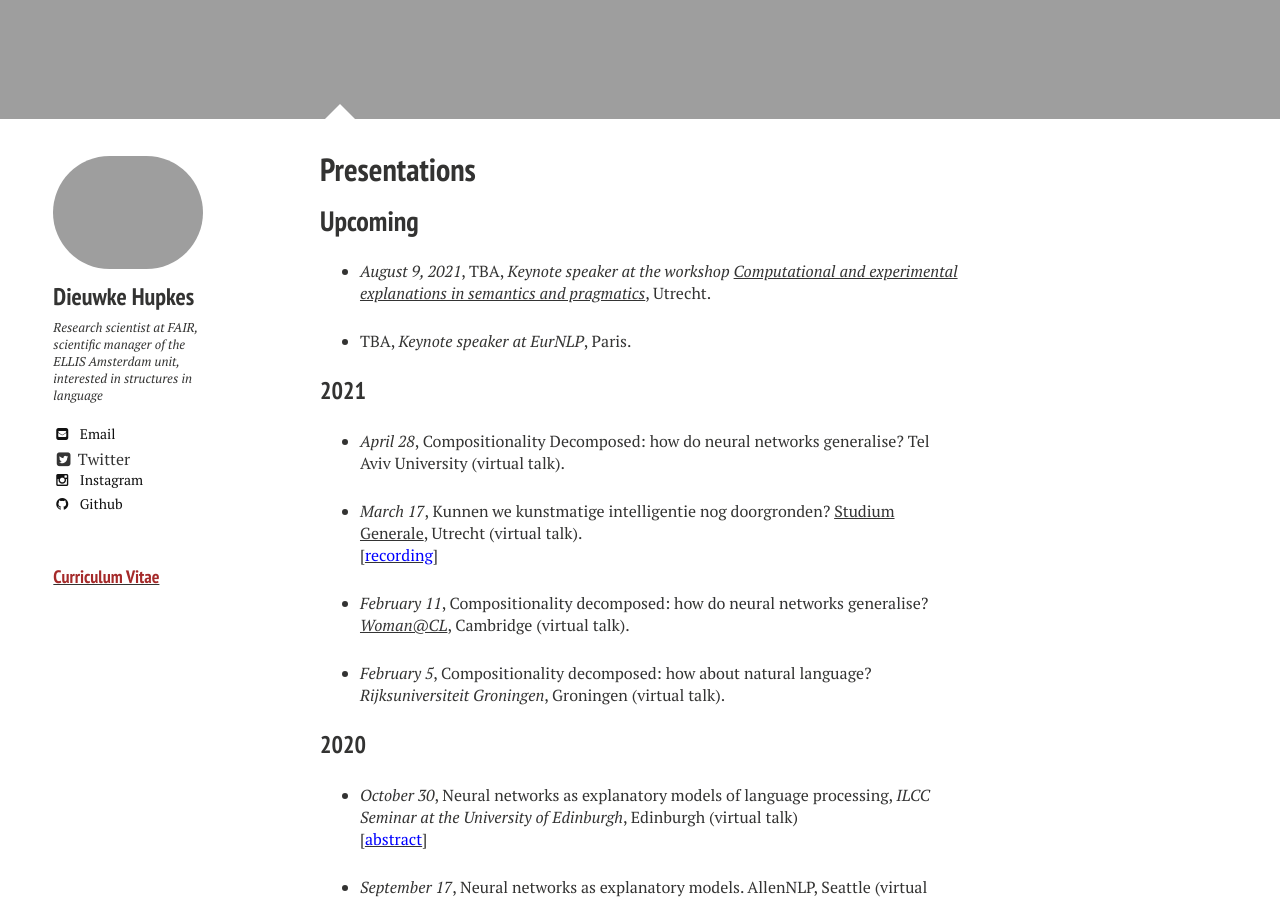
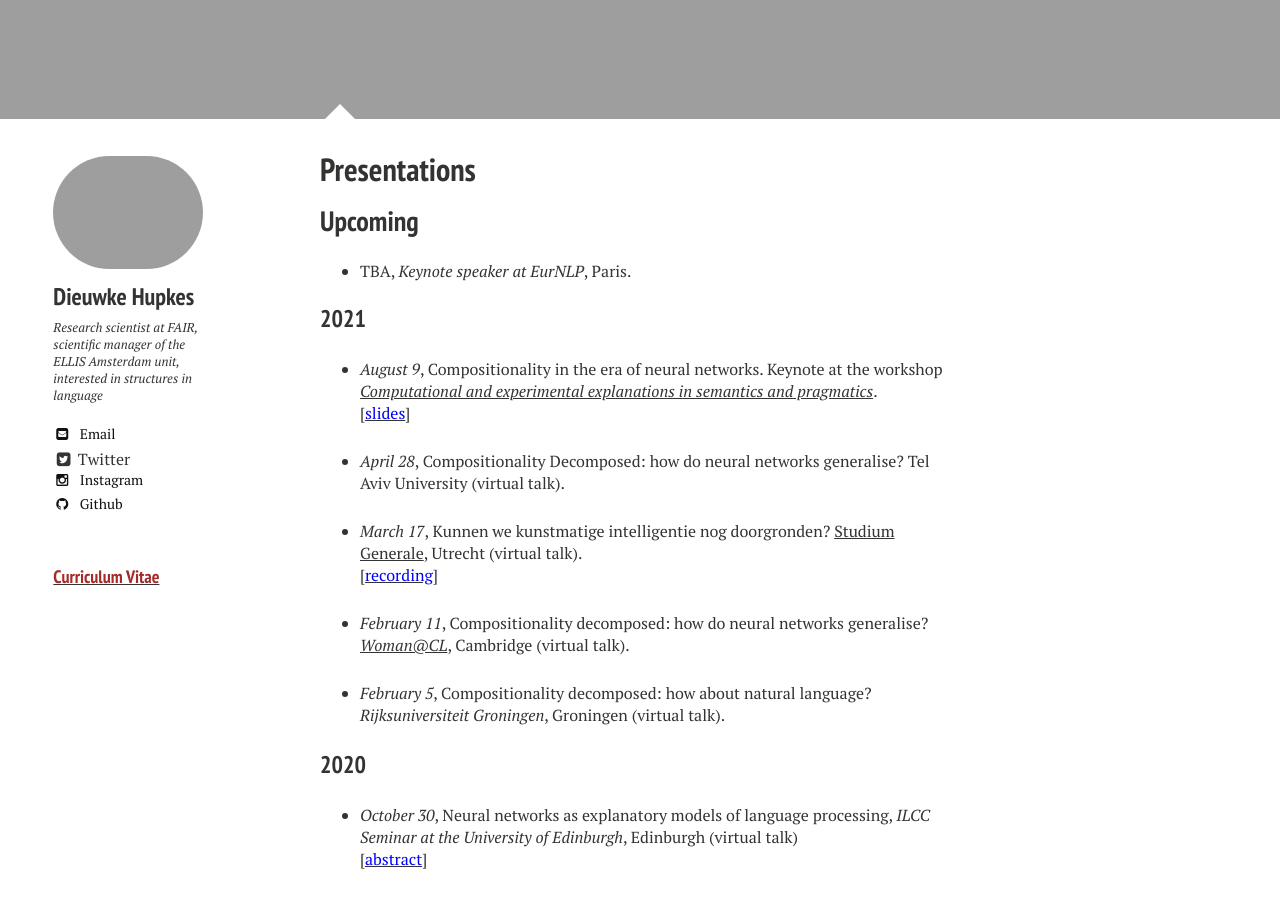
Before and after one commit to dieuwkehupkes/dieuwkehupkes.github.io, a Jekyll site: the page built from talks.md, in a window 1280 px wide and 900 px high, scrolled down 925 px. Built offline with Jekyll 4.4.1, drawn with Linux system fonts in a browser that asks for light colours; nearby versions of some CDN libraries.

Commit message:
Add slides for talk

```diff
--- a/talks.md
+++ b/talks.md
@@ -12,11 +12,13 @@ image:
 
 ## Upcoming
 
-* *August 9, 2021*, TBA, *Keynote speaker at the workshop* [*Computational and experimental explanations in semantics and pragmatics*](https://www.jakubszymanik.com/CoSaQ/events/explanations-semantics), Utrecht.
-
 * TBA, *Keynote speaker at EurNLP*, Paris.
 
 ### 2021
+
+* *August 9*, Compositionality in the era of neural networks. Keynote at the workshop [*Computational and experimental explanations in semantics and pragmatics*](https://www.jakubszymanik.com/CoSaQ/events/explanations-semantics).\\
+[[<font color='blue'>slides</font>](ComputationalPragmatics09-08-2021)]
+
 
 * *April 28*, Compositionality Decomposed: how do neural networks generalise? Tel Aviv University (virtual talk).
 
```
Also changed, not shown: 1 other file.
